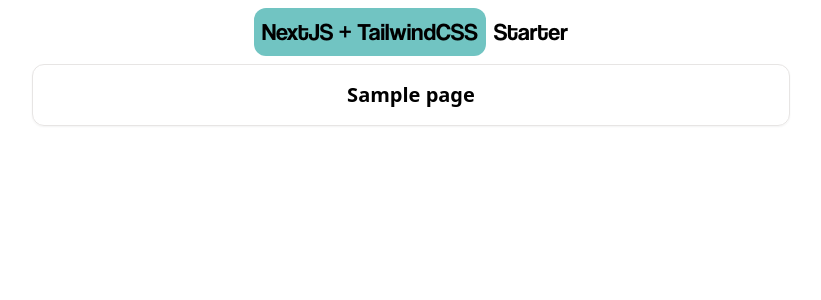
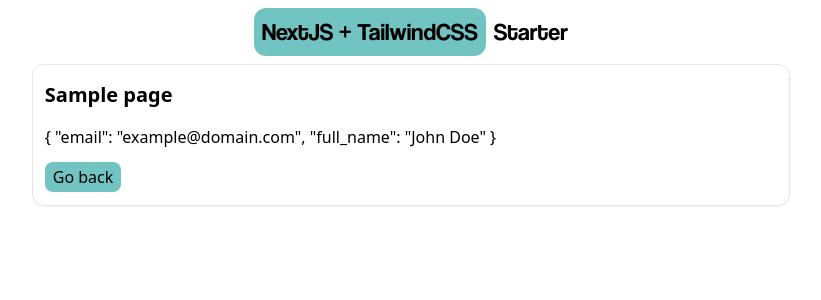
Before and after one commit to starters-dev/nextjs-tailwindcss, a Next.js app: page /sample in a window 1280 px wide. Shown: the top 300 px of the page, without its empty margins (229-1050 px from the left). Built offline with nearby package versions, Linux system fonts and the light colour scheme.

Commit message:
api call example

```diff
--- a/pages/sample.tsx
+++ b/pages/sample.tsx
@@ -1,8 +1,13 @@
+import { useRouter } from "next/router";
 import { useEffect, useState } from "react";
 
 import { Container, Content } from "../components/Container";
+import { services } from "../services";
 
 const SamplePage = () => {
+  const router = useRouter();
+  const { api } = services;
+
   useEffect(() => {
     start();
   }, []);
@@ -10,18 +15,39 @@
   const start = async () => {
     setLoading(true);
 
-    setLoading(false);
+    try {
+      setData(await api.global.getGetData());
+    } catch (e) {
+    } finally {
+      setLoading(false);
+    }
   };
 
   // State
   const [loading, setLoading] = useState(true);
+  const [data, setData] = useState<any>();
 
   // Methods
+  const goBack = () => {
+    router.back();
+  };
 
   return (
     <Container title="Sample page">
-      <Content className="text-center">
+      <Content cardClassName="space-y-4">
         <h1 className="text-xl font-semibold">Sample page</h1>
+
+        {loading && <span>Loading...</span>}
+        {!loading && data && <div>{JSON.stringify(data, null, 2)}</div>}
+
+        <div>
+          <span
+            onClick={goBack}
+            className="p-1 px-2 bg-primary rounded-lg hover:cursor-pointer"
+          >
+            Go back
+          </span>
+        </div>
       </Content>
     </Container>
   );
```
